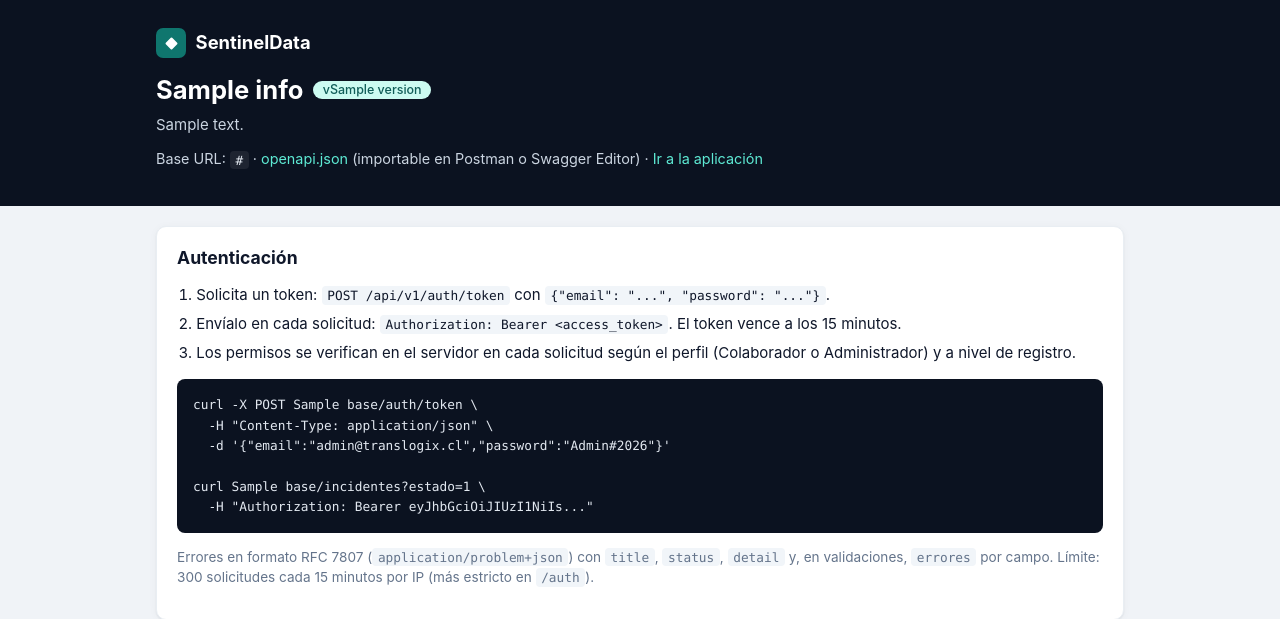
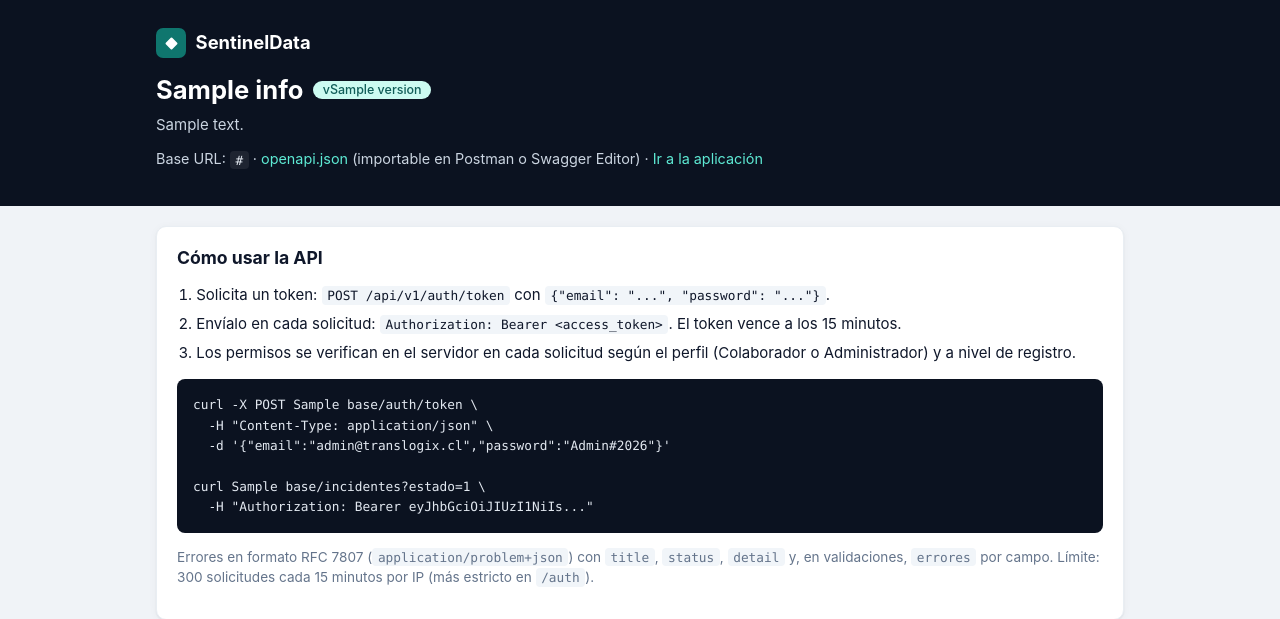
Before and after one commit to GerardoGM14/app-sentinel-data, a Node project: template src/views/api/docs.ejs in a window 1280 px wide. Shown: the top 619 px of the page. Run offline with Node 20 templates, Linux system fonts and the light colour scheme; the template is opened without the code that fills it: most values are stand-ins (such as "Sample title", 1, 10 or a date in 2020).

Commit message:
fix(api): evita título duplicado en la documentación de la API

```diff
--- a/src/views/api/docs.ejs
+++ b/src/views/api/docs.ejs
@@ -29,7 +29,7 @@
 </header>
 <main class="docs-wrap">
   <section class="card">
-    <h2>Autenticación</h2>
+    <h2>Cómo usar la API</h2>
     <ol class="docs-steps">
       <li>Solicita un token: <code>POST /api/v1/auth/token</code> con <code>{"email": "...", "password": "..."}</code>.</li>
       <li>Envíalo en cada solicitud: <code>Authorization: Bearer &lt;access_token&gt;</code>. El token vence a los 15 minutos.</li>
```
